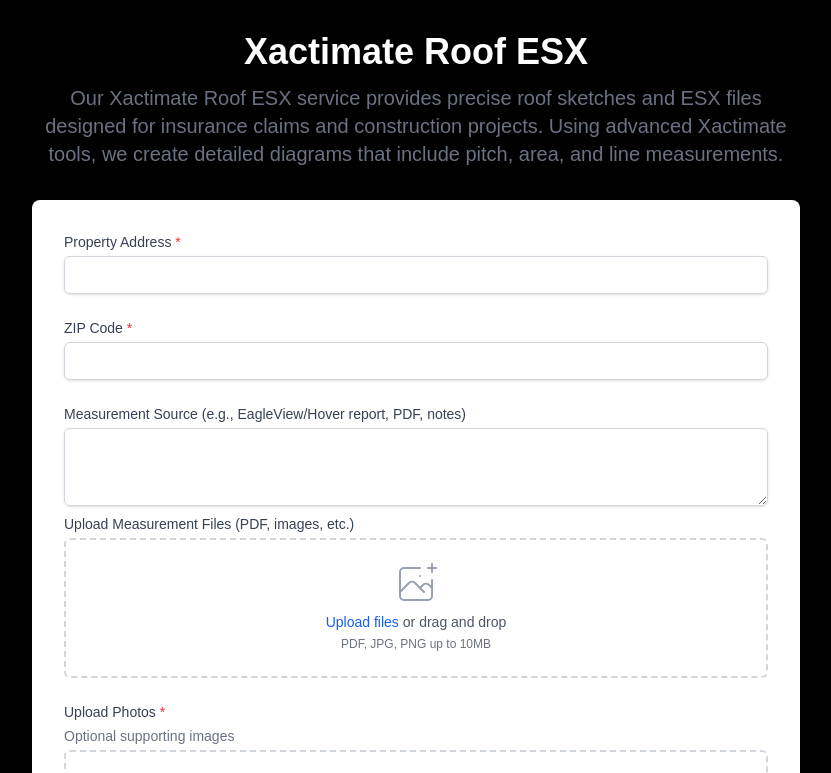
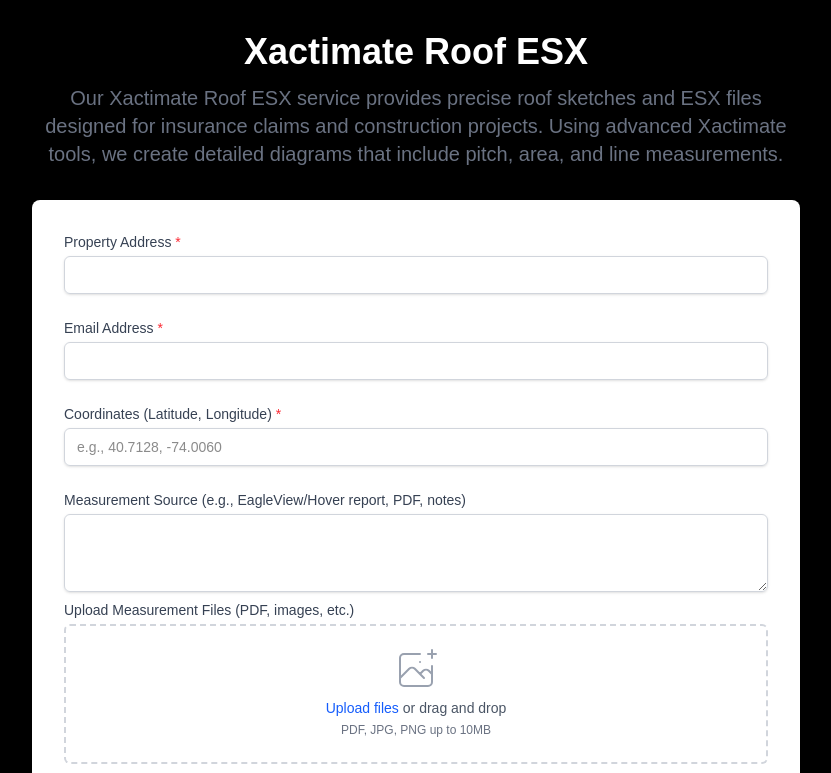
Before and after one commit to qasimsaifroofer/mx, a Next.js app: page /form/1 in a window 1280 px wide. Shown: the top 773 px of the page, without its empty margins (224-1055 px from the left). Built offline with nearby package versions, Linux system fonts and the light colour scheme.

Commit message:
issues fix

```diff
--- a/app/form/[id]/page.jsx
+++ b/app/form/[id]/page.jsx
@@ -10,50 +10,50 @@
     'info': {
       title: 'Form',
       description: 'Our Xactimate Roof Estimate  service delivers highly accurate, industry-standard cost estimates for restoration, repair, and insurance claims. Leveraging the latest Xactimate software, our team meticulously prepares detailed reports that cover every aspect of your project, from material costs to labor expenses.',
-      fields: ['address', 'zipCode', 'damageDetails', 'photos', 'measurementFiles', 'specialInstructions'],
-      required: ['address', 'zipCode', 'damageDetails', 'photos'],
+      fields: ['address', 'email', 'coordinates', 'damageDetails', 'photos', 'measurementFiles', 'specialInstructions'],
+      required: ['address', 'email', 'coordinates', 'damageDetails', 'photos'],
     },
     'xactimate-estimate': {
       title: 'Xactimate Roof Estimate ',
       description: 'Our Xactimate Roof Estimate  service delivers highly accurate, industry-standard cost estimates for restoration, repair, and insurance claims. Leveraging the latest Xactimate software, our team meticulously prepares detailed reports that cover every aspect of your project, from material costs to labor expenses.',
-      fields: ['address', 'zipCode', 'damageDetails', 'photos', 'measurementFiles', 'specialInstructions'],
-      required: ['address', 'zipCode', 'damageDetails', 'photos'],
+      fields: ['address', 'email', 'coordinates', 'damageDetails', 'photos', 'measurementFiles', 'specialInstructions'],
+      required: ['address', 'email', 'coordinates', 'damageDetails', 'photos'],
     },
     'xactimate-roof-esx': {
       title: 'Xactimate Roof ESX',
       description: 'Our Xactimate Roof ESX service provides precise roof sketches and ESX files designed for insurance claims and construction projects. Using advanced Xactimate tools, we create detailed diagrams that include pitch, area, and line measurements.',
-      fields: ['address', 'zipCode', 'measurementSource', 'roofMaterial', 'roofPitch', 'photos', 'measurementFiles', 'specialInstructions'],
-      required: ['address', 'zipCode', 'photos'],
+      fields: ['address', 'email', 'coordinates', 'measurementSource', 'roofMaterial', 'roofPitch', 'photos', 'measurementFiles', 'specialInstructions'],
+      required: ['address', 'email', 'coordinates', 'photos'],
     },
     'xactimate-3d-wall-sketch': {
       title: 'Xactimate 3D Wall Sketch',
       description: 'Transform your property restoration or remodeling project with our Xactimate 3D Wall Sketch service. We create precise, three-dimensional wall sketches using Xactimate software, offering a clear visualization of interior and exterior structures.',
-      fields: ['address', 'zipCode', 'measurementSource', 'photos', 'measurementFiles', 'specialInstructions'],
-      required: ['address', 'zipCode', 'photos'],
+      fields: ['address', 'email', 'coordinates', 'measurementSource', 'photos', 'measurementFiles', 'specialInstructions'],
+      required: ['address', 'email', 'coordinates', 'photos'],
     },
     'matterport-to-xactimate-sketch': {
       title: 'Matterport to Xactimate Sketch',
       description: 'Bridge the gap between advanced scanning technology and industry-standard estimation with our Matterport to Xactimate Sketch service. We convert detailed Matterport 3D scans into accurate Xactimate sketches.',
-      fields: ['address', 'zipCode', 'matterportLink', 'photos', 'specialInstructions'],
-      required: ['address', 'zipCode', 'matterportLink'],
+      fields: ['address', 'email', 'coordinates', 'matterportLink', 'photos', 'specialInstructions'],
+      required: ['address', 'email', 'coordinates', 'matterportLink'],
     },
     'xactimate-interior-estimate': {
       title: 'Xactimate Interior Estimate',
       description: 'Our Xactimate Interior Estimate service offers comprehensive, high-precision measurement reports for exterior siding projects. Using advanced aerial imagery, we provide detailed data on surface areas, dimensions, and material requirements.',
-      fields: ['address', 'zipCode', 'measurementSource', 'photos', 'measurementFiles', 'specialInstructions'],
-      required: ['address', 'zipCode', 'photos'],
+      fields: ['address', 'email', 'coordinates', 'measurementSource', 'photos', 'measurementFiles', 'specialInstructions'],
+      required: ['address', 'email', 'coordinates', 'photos'],
     },
     'roof-report': {
       title: 'roof Report',
       description: 'Our roof-report service offers comprehensive, high-precision measurement reports for exterior siding projects. Using advanced aerial imagery, we provide detailed data on surface areas, dimensions, and material requirements.',
-      fields: ['address', 'zipCode', 'measurementSource', 'photos', 'measurementFiles', 'specialInstructions'],
-      required: ['address', 'zipCode', 'photos'],
+      fields: ['address', 'email', 'coordinates', 'measurementSource', 'photos', 'measurementFiles', 'specialInstructions'],
+      required: ['address', 'email', 'coordinates', 'photos'],
     },
     'Symbility-roof-sketch': {
       title: 'Symbility roof sketch',
       description: 'Our Symbility roof sketch service offers comprehensive, high-precision measurement reports for exterior siding projects. Using advanced aerial imagery, we provide detailed data on surface areas, dimensions, and material requirements.',
-      fields: ['address', 'zipCode', 'measurementSource', 'photos', 'measurementFiles', 'specialInstructions'],
-      required: ['address', 'zipCode', 'photos'],
+      fields: ['address', 'email', 'coordinates', 'measurementSource', 'photos', 'measurementFiles', 'specialInstructions'],
+      required: ['address', 'email', 'coordinates', 'photos'],
     },
   };
 
@@ -62,7 +62,8 @@
 
   const [formData, setFormData] = useState({
     address: '',
-    zipCode: '',
+    email: '',
+    coordinates: '',
     measurementSource: currentService.fields.includes('measurementSource') ? '' : undefined,
     roofMaterial: currentService.fields.includes('roofMaterial') ? '' : undefined,
     roofPitch: currentService.fields.includes('roofPitch') ? '' : undefined,
@@ -76,6 +77,16 @@
   const [isSubmitting, setIsSubmitting] = useState(false);
   const [error, setError] = useState('');
 
+  // Function to create preview URLs for images
+  const createPreviewUrl = (file) => {
+    return URL.createObjectURL(file);
+  };
+
+  // Function to check if file is an image
+  const isImageFile = (file) => {
+    return file.type.startsWith('image/');
+  };
+
   const handleInputChange = (e) => {
     const { name, value } = e.target;
     setFormData((prev) => ({ ...prev, [name]: value }));
@@ -87,6 +98,16 @@
 
   const handleMeasurementUpload = (e) => {
     setMeasurementFiles(Array.from(e.target.files));
+  };
+
+  // Function to remove photo
+  const removePhoto = (index) => {
+    setPhotos(prev => prev.filter((_, i) => i !== index));
+  };
+
+  // Function to remove measurement file
+  const removeMeasurementFile = (index) => {
+    setMeasurementFiles(prev => prev.filter((_, i) => i !== index));
   };
 
   const uploadToCloudinary = async (files) => {
@@ -137,33 +158,52 @@
       const photoUrls = photos.length > 0 ? await uploadToCloudinary(photos) : [];
       const measurementFileUrls = measurementFiles.length > 0 ? await uploadToCloudinary(measurementFiles) : [];
 
-      // Prepare data
+      // Create data with new order: timestamp first, then email, order status, then other data
       const sheetData = {
-        ...formData,
-        photos: photoUrls.join(','),
-        measurementFiles: measurementFileUrls.join(','),
-        service: currentService.title,
-        timestamp: new Date().toISOString(),
+        Timestamp: new Date().toISOString(),
+        Email: formData.email,
+        OrderStatus: 'pending',
+        Address: formData.address,
+        Coordinates: formData.coordinates,
+        MeasurementSource: formData.measurementSource || '',
+        RoofMaterial: formData.roofMaterial || '',
+        RoofPitch: formData.roofPitch || '',
+        MatterportLink: formData.matterportLink || '',
+        DamageDetails: formData.damageDetails || '',
+        SpecialInstructions: formData.specialInstructions || '',
+        Photos: photoUrls.join(','),
+        MeasurementFiles: measurementFileUrls.join(','),
+        Service: currentService.title,
       };
 
-      // Send to SheetDB
+      // Remove any undefined values to avoid SheetDB issues
+      const cleanData = Object.fromEntries(
+        Object.entries(sheetData).filter(([key, value]) => value !== undefined && value !== '')
+      );
+
+      console.log('Sending data to SheetDB:', cleanData);
+
+      // Send to SheetDB - SheetDB expects an array of objects
       const response = await fetch('https://sheetdb.io/api/v1/jwl6bash8jjl0', {
         method: 'POST',
         headers: {
           'Content-Type': 'application/json',
         },
-        body: JSON.stringify({ data: [sheetData] }),
+        body: JSON.stringify([cleanData]),
       });
 
       if (!response.ok) {
-        throw new Error('Failed to save data to Google Sheet');
+        const errorText = await response.text();
+        console.error('SheetDB Error:', errorText);
+        throw new Error(`Failed to save data to Google Sheet: ${response.status} ${response.statusText}`);
       }
 
       alert(`Form submitted successfully for ${currentService.title}!`);
       // Reset form
       setFormData({
         address: '',
-        zipCode: '',
+        email: '',
+        coordinates: '',
         measurementSource: currentService.fields.includes('measurementSource') ? '' : undefined,
         roofMaterial: currentService.fields.includes('roofMaterial') ? '' : undefined,
         roofPitch: currentService.fields.includes('roofPitch') ? '' : undefined,
@@ -227,20 +267,39 @@
               </div>
             )}
 
-            {/* ZIP Code */}
-            {currentService.fields.includes('zipCode') && (
+            {/* Email */}
+            {currentService.fields.includes('email') && (
               <div>
-                <label htmlFor="zipCode" className="block text-sm font-medium text-gray-700">
-                  ZIP Code <span className="text-red-500">*</span>
+                <label htmlFor="email" className="block text-sm font-medium text-gray-700">
+                  Email Address <span className="text-red-500">*</span>
+                </label>
+                <input
+                  type="email"
+                  id="email"
+                  name="email"
+                  value={formData.email}
+                  onChange={handleInputChange}
+                  className="mt-1 block w-full border border-gray-300 rounded-md shadow-sm py-2 px-3 focus:outline-none focus:ring-blue-500 focus:border-blue-500 sm:text-sm"
+                  required={currentService.required.includes('email')}
+                />
+              </div>
+            )}
+
+            {/* Coordinates */}
+            {currentService.fields.includes('coordinates') && (
+              <div>
+                <label htmlFor="coordinates" className="block text-sm font-medium text-gray-700">
+                  Coordinates (Latitude, Longitude) <span className="text-red-500">*</span>
                 </label>
                 <input
                   type="text"
-                  id="zipCode"
-                  name="zipCode"
-                  value={formData.zipCode}
+                  id="coordinates"
+                  name="coordinates"
+                  value={formData.coordinates}
                   onChange={handleInputChange}
                   className="mt-1 block w-full border border-gray-300 rounded-md shadow-sm py-2 px-3 focus:outline-none focus:ring-blue-500 focus:border-blue-500 sm:text-sm"
-                  required={currentService.required.includes('zipCode')}
+                  placeholder="e.g., 40.7128, -74.0060"
+                  required={currentService.required.includes('coordinates')}
                 />
               </div>
             )}
@@ -299,6 +358,41 @@
                                          <p className="text-xs text-gray-500">PDF, JPG, PNG up to 10MB</p>
                    </div>
                  </div>
+                 {measurementFiles.length > 0 && (
+                   <div className="mt-4">
+                     <h4 className="text-sm font-medium text-gray-700 mb-2">Uploaded Files:</h4>
+                     <div className="grid grid-cols-1 sm:grid-cols-2 lg:grid-cols-3 gap-3">
+                       {measurementFiles.map((file, index) => (
+                         <div key={index} className="relative border border-gray-200 rounded-lg p-3 bg-gray-50">
+                           {isImageFile(file) ? (
+                             <div className="space-y-2">
+                               <img
+                                 src={createPreviewUrl(file)}
+                                 alt={file.name}
+                                 className="w-full h-24 object-cover rounded"
+                               />
+                               <p className="text-xs text-gray-600 truncate">{file.name}</p>
+                             </div>
+                           ) : (
+                             <div className="flex items-center space-x-2">
+                               <svg className="w-8 h-8 text-gray-400" fill="currentColor" viewBox="0 0 20 20">
+                                 <path fillRule="evenodd" d="M4 4a2 2 0 012-2h4.586A2 2 0 0112 2.586L15.414 6A2 2 0 0116 7.414V16a2 2 0 01-2 2H6a2 2 0 01-2-2V4zm2 6a1 1 0 011-1h6a1 1 0 110 2H7a1 1 0 01-1-1zm1 3a1 1 0 100 2h6a1 1 0 100-2H7z" clipRule="evenodd" />
+                               </svg>
+                               <p className="text-xs text-gray-600 truncate flex-1">{file.name}</p>
+                             </div>
+                           )}
+                           <button
+                             type="button"
+                             onClick={() => removeMeasurementFile(index)}
+                             className="absolute top-1 right-1 bg-red-500 text-white rounded-full w-5 h-5 flex items-center justify-center text-xs hover:bg-red-600"
+                           >
+                             ×
+                           </button>
+                         </div>
+                       ))}
+                     </div>
+                   </div>
+                 )}
                </div>
              )}
 
@@ -397,8 +491,27 @@
                    </div>
                  </div>
                  {photos.length > 0 && (
-                  <div className="mt-2 text-sm text-gray-600">
-                    Selected files: {photos.map(p => p.name).join(', ')}
+                   <div className="mt-4">
+                     <h4 className="text-sm font-medium text-gray-700 mb-2">Uploaded Photos:</h4>
+                     <div className="grid grid-cols-1 sm:grid-cols-2 lg:grid-cols-3 gap-3">
+                       {photos.map((file, index) => (
+                         <div key={index} className="relative border border-gray-200 rounded-lg p-3 bg-gray-50">
+                           <img
+                             src={createPreviewUrl(file)}
+                             alt={file.name}
+                             className="w-full h-24 object-cover rounded"
+                           />
+                           <p className="text-xs text-gray-600 truncate mt-2">{file.name}</p>
+                           <button
+                             type="button"
+                             onClick={() => removePhoto(index)}
+                             className="absolute top-1 right-1 bg-red-500 text-white rounded-full w-5 h-5 flex items-center justify-center text-xs hover:bg-red-600"
+                           >
+                             ×
+                           </button>
+                         </div>
+                       ))}
+                     </div>
                    </div>
                  )}
                </div>
@@ -431,7 +544,7 @@
             {currentService.fields.includes('roofPitch') && (
               <div>
                 <label htmlFor="roofPitch" className="block text-sm font-medium text-gray-700">
-                  Roof Pitch (e.g., low, medium, steep)
+                  Roof Pitch
                 </label>
                 <select
                   style={{ color: "black", border: "1px solid black" }}
@@ -442,9 +555,11 @@
                   className="mt-1 block w-full pl-3 pr-10 py-2 text-base border-gray-300 focus:outline-none focus:ring-blue-500 focus:border-blue-500 sm:text-sm rounded-md"
                 >
                   <option value="">Select Pitch</option>
-                  <option value="low">Low</option>
-                  <option value="medium">Medium</option>
-                  <option value="steep">Steep</option>
+                  <option value="1/12">1/12</option>
+                  <option value="2/12">2/12</option>
+                  <option value="3/12">3/12</option>
+                  <option value="4/12">4/12</option>
+                  <option value="5/12">5/12</option>
                 </select>
               </div>
             )}
```
Lines whose indentation alone changed are shown as unchanged.
